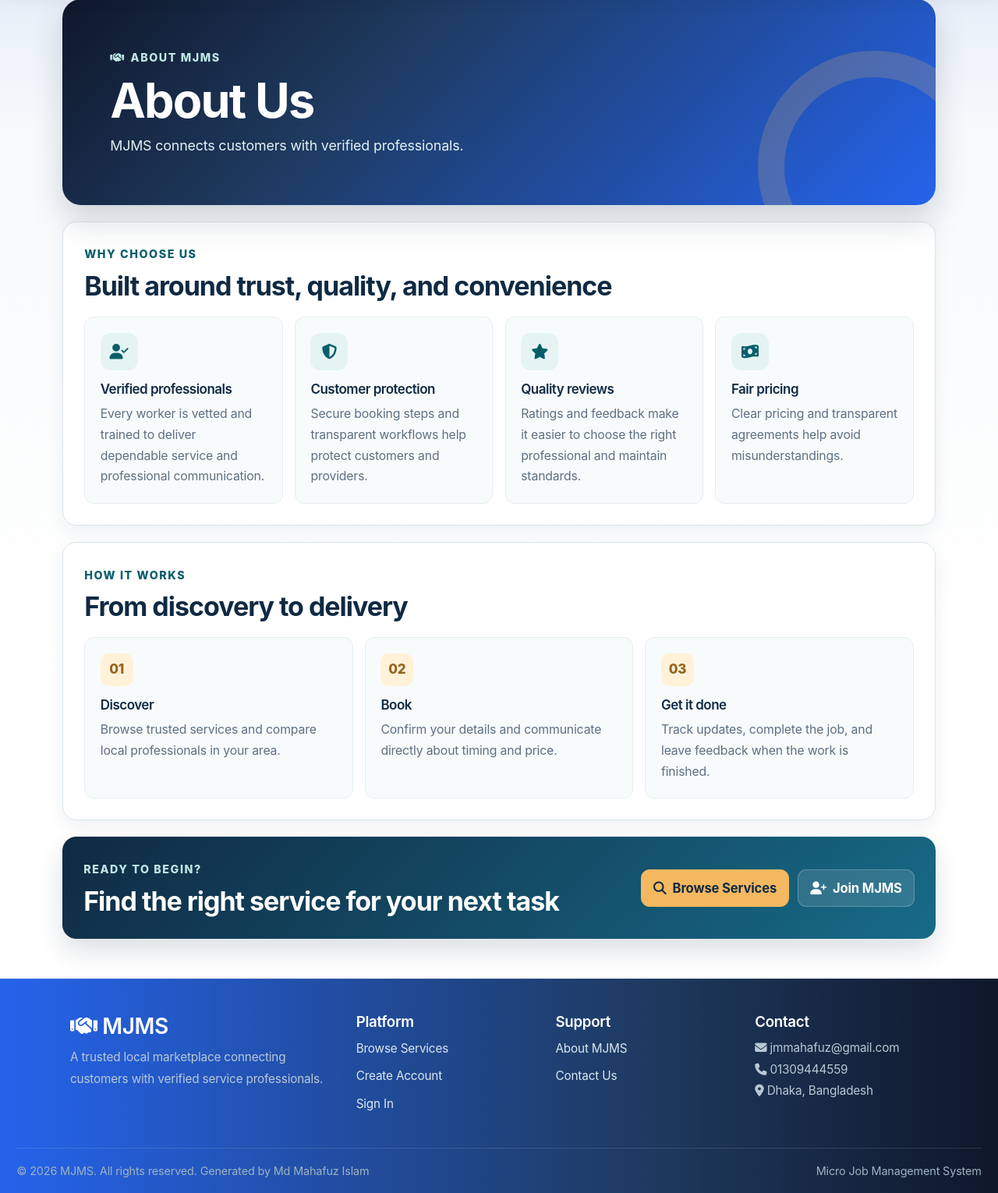
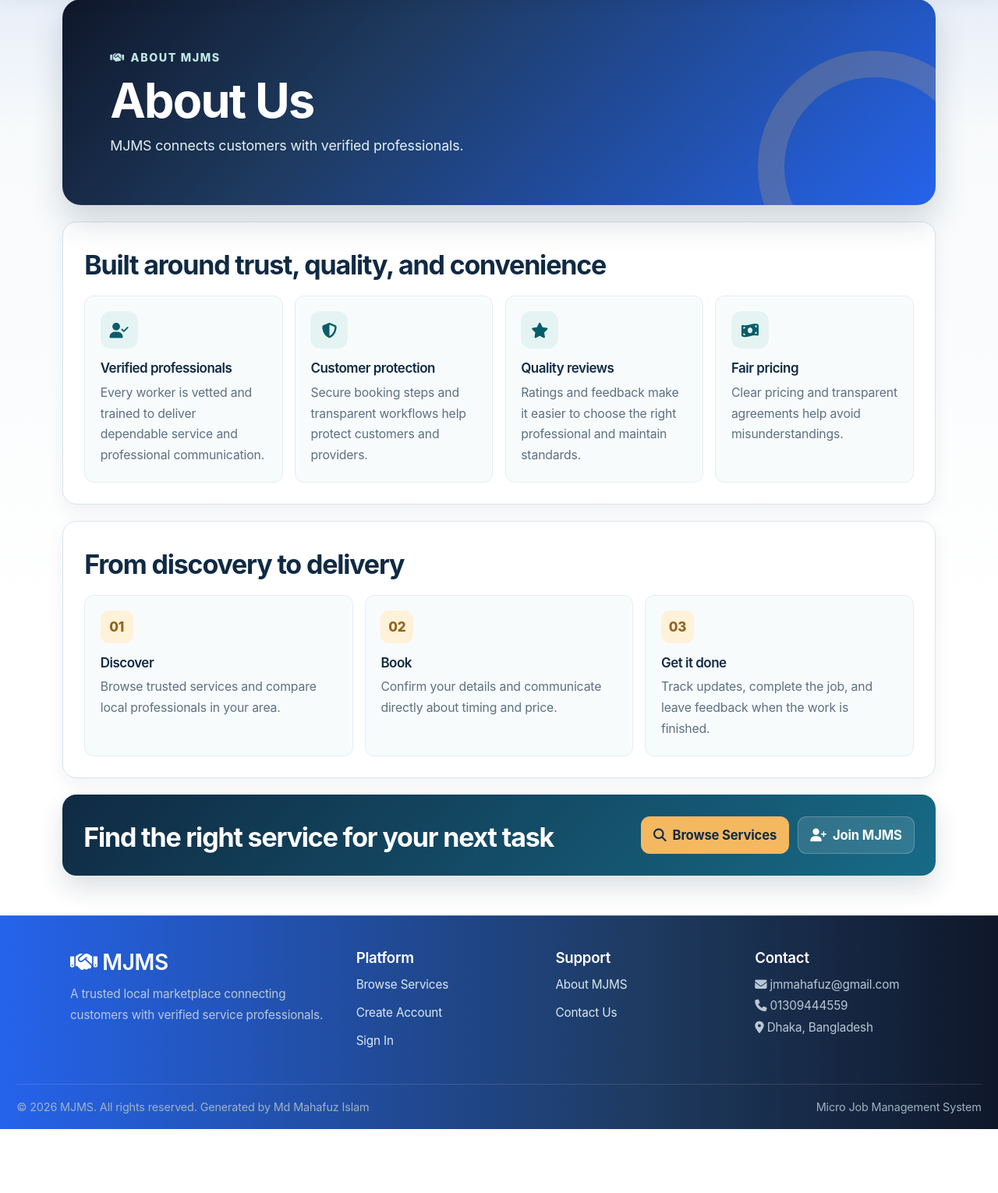
Before and after one commit to jmmahafuz-stack/Microjob_Management, a Django app: page /about/ in a window 1280 px wide. Shown: the part 91-1621 px from the top of the page at 78% size. After the commit the page ends 1539 px from the top, so only its background shows below. Run offline with Django 5.2, Linux system fonts and the light colour scheme.

Commit message:
about page update

```diff
--- a/templates/about.html
+++ b/templates/about.html
@@ -12,7 +12,6 @@
 
     <section class="about-section">
         <div class="about-section__head">
-            <span class="hub-eyebrow hub-eyebrow--dark">Why choose us</span>
             <h2>Built around trust, quality, and convenience</h2>
         </div>
         <div class="about-benefits">
@@ -41,7 +40,6 @@
 
     <section class="about-section">
         <div class="about-section__head">
-            <span class="hub-eyebrow hub-eyebrow--dark">How it works</span>
             <h2>From discovery to delivery</h2>
         </div>
         <div class="about-steps">
@@ -65,7 +63,6 @@
 
     <section class="about-cta">
         <div>
-            <span class="hub-eyebrow">Ready to begin?</span>
             <h2>Find the right service for your next task</h2>
         </div>
         <div>
```
